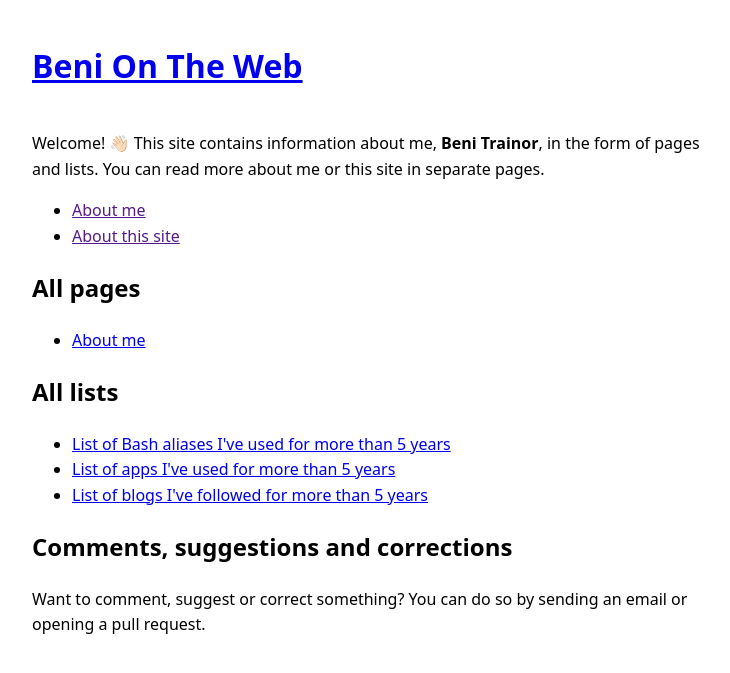
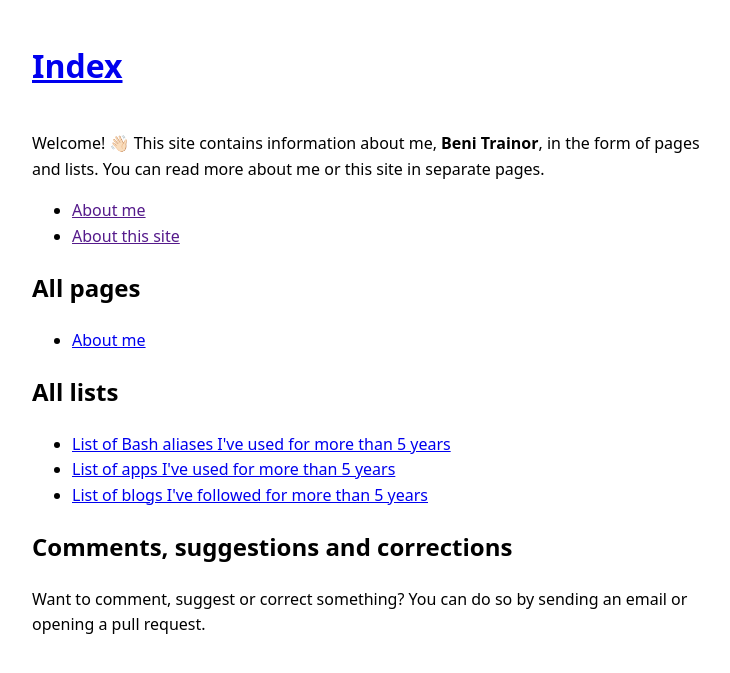
Before and after one commit to beniTrainor/beni-on-the-web, a Jekyll site: the page built from index.md, in a window 1280 px wide. Shown: the top 673 px of the page, without its empty margins (258-988 px from the left). Built offline with Jekyll 4.4.1, drawn with Linux system fonts in a browser that asks for light colours.

```diff
--- a/_layouts/default.html
+++ b/_layouts/default.html
@@ -9,7 +9,7 @@
 <body>
 
 <header>
-  <h1><a href="/">{{ site.title }}</a></h1>
+  <h1><a href="/beni-on-the-web/">Index</a></h1>
 </header>
 
 <main>
```
